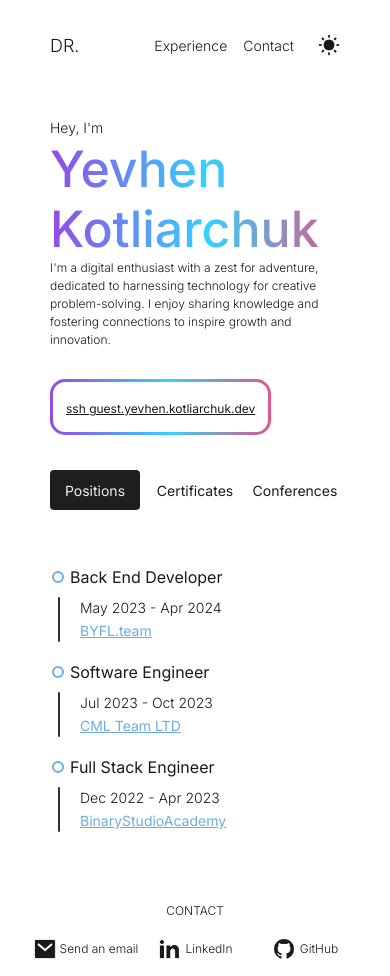
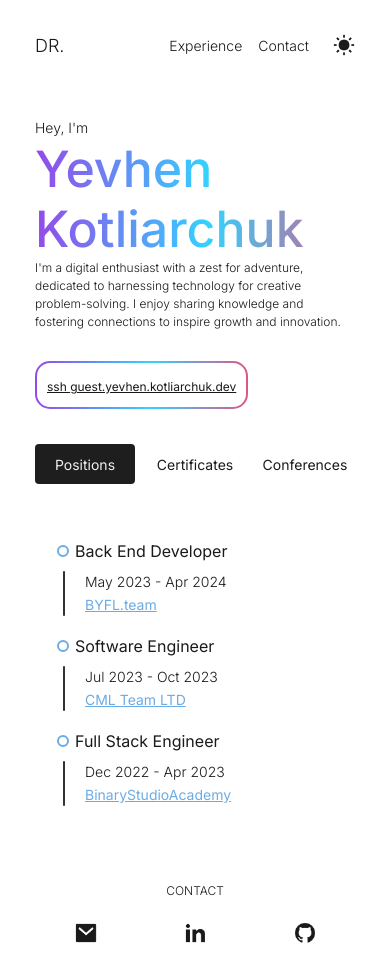
Before and after one commit to Evcat6/porfolio, a Next.js app: page / in a window 390 px wide. Built offline with nearby package versions, Linux system fonts and the light colour scheme.

Commit message:
feat: update responsivnes

```diff
--- a/app/layout.tsx
+++ b/app/layout.tsx
@@ -1,11 +1,11 @@
 import type { Metadata } from "next";
-import "./globals.css";
-import "./reset.css";
+import "@/styles/globals.css";
+import "@/styles/reset.css";
 import { Header } from "@/components/header";
 import { Footer } from "@/components/footer";
 import { Inter } from "next/font/google";
 import { ThemeManager } from "@/components/theme-manager";
-import { Analytics } from '@vercel/analytics/react';
+import { Analytics } from "@vercel/analytics/react";
 
 const inter = Inter({ subsets: ["latin"] });
 
@@ -22,10 +22,12 @@ export default function RootLayout({
     <html lang="en">
       <body className={inter.className}>
         <ThemeManager />
-        <Header/>
-        {children}
-        <Analytics/>
-      <Footer />
+        <main className="content-wrap" >
+          <Header />
+          {children}
+        </main>
+        <Footer />
+        <Analytics />
       </body>
     </html>
   );
--- a/components/experience/index.module.css
+++ b/components/experience/index.module.css
@@ -12,6 +12,6 @@
 
 @media screen and (max-width: 768px) {
   .container {
-    padding: 0 50px;
+    padding: 0 35px;
   }
 }
--- a/components/experience/tabs/index.module.css
+++ b/components/experience/tabs/index.module.css
@@ -7,5 +7,6 @@
 @media screen and (max-width: 768px) {
     .container {
         column-gap: 10px;
+        justify-content: center;
     }
 }
--- a/components/experience/timeline/index.module.css
+++ b/components/experience/timeline/index.module.css
@@ -5,3 +5,10 @@
     flex-direction: column;
     row-gap: 15px;
 }
+
+
+@media screen and (max-width: 768px) {
+    .container {
+      padding-left: 20px;
+    }
+}
--- a/components/footer/index.module.css
+++ b/components/footer/index.module.css
@@ -9,7 +9,11 @@
   flex-direction: row;
   justify-content: space-between;
   align-items: center;
-  padding: 40px 180px;
+  padding: 0 180px;
+  height: 130px;
+  position: absolute;
+  bottom: 0;
+  width: 100%;
 }
 
 .btn_contact_container {
@@ -47,17 +51,21 @@
     flex-direction: column;
     row-gap: 20px;
   }
+
+  .btn_contact_container {
+    padding-left: 0;
+  }
 }
 
 @media screen and (max-width: 768px) {
   .container {
-    padding: 12px 5px;
-    row-gap: 14px;
+    padding: 18px 5px;
+    row-gap: 18px;
+    height: 100px;
   }
 
   .btn_contact_container {
     column-gap: 0;
-    padding-left: 0;
   }
 
   .btn_contact {
@@ -67,8 +75,7 @@
   }
 
   .btn_contact span {
-    line-height: 14px;
-    font-size: 12px;
+    display: none;
   }
 
   .left_title {
--- a/components/header/index.module.css
+++ b/components/header/index.module.css
@@ -47,7 +47,7 @@
 
 @media screen and (max-width: 768px) {
   .container {
-    padding: 0 50px;
+    padding: 0 35px;
     height: 90px;
   }
 
--- a/components/overview/index.module.css
+++ b/components/overview/index.module.css
@@ -1,5 +1,5 @@
 .container {
-  padding: 120px 180px 165px 180px;
+  padding: 120px 180px;
 }
 
 .greeting_title {
@@ -81,7 +81,7 @@
 
 @media screen and (max-width: 1024px) {
   .container {
-    padding: 40px 140px 125px 140px;
+    padding: 40px 140px 60px 140px;
   }
 
   .title {
@@ -92,7 +92,7 @@
 
 @media screen and (max-width: 768px) {
   .container {
-    padding: 25px 50px 35px 50px;
+    padding: 25px 35px 35px 35px;
   }
 
   .title {
@@ -103,6 +103,11 @@
   .description {
     font-size: 12px;
     line-height: 18px;
+  }
+
+  .btn_ssh {
+    padding: 10px;
+    border-width: 2px;
   }
 
   .btn_ssh a {
--- a/app/globals.css
+++ b/styles/globals.css
@@ -12,6 +12,12 @@
 body {
   background-color: var(--background-color);
   scroll-behavior: smooth;
+  position: relative;
+  min-height: 100vh;
+}
+
+.content-wrap {
+  padding-bottom: 100px;
 }
 
 * {
```
Also changed, not shown: styles/reset.css (renamed from app/reset.css).
